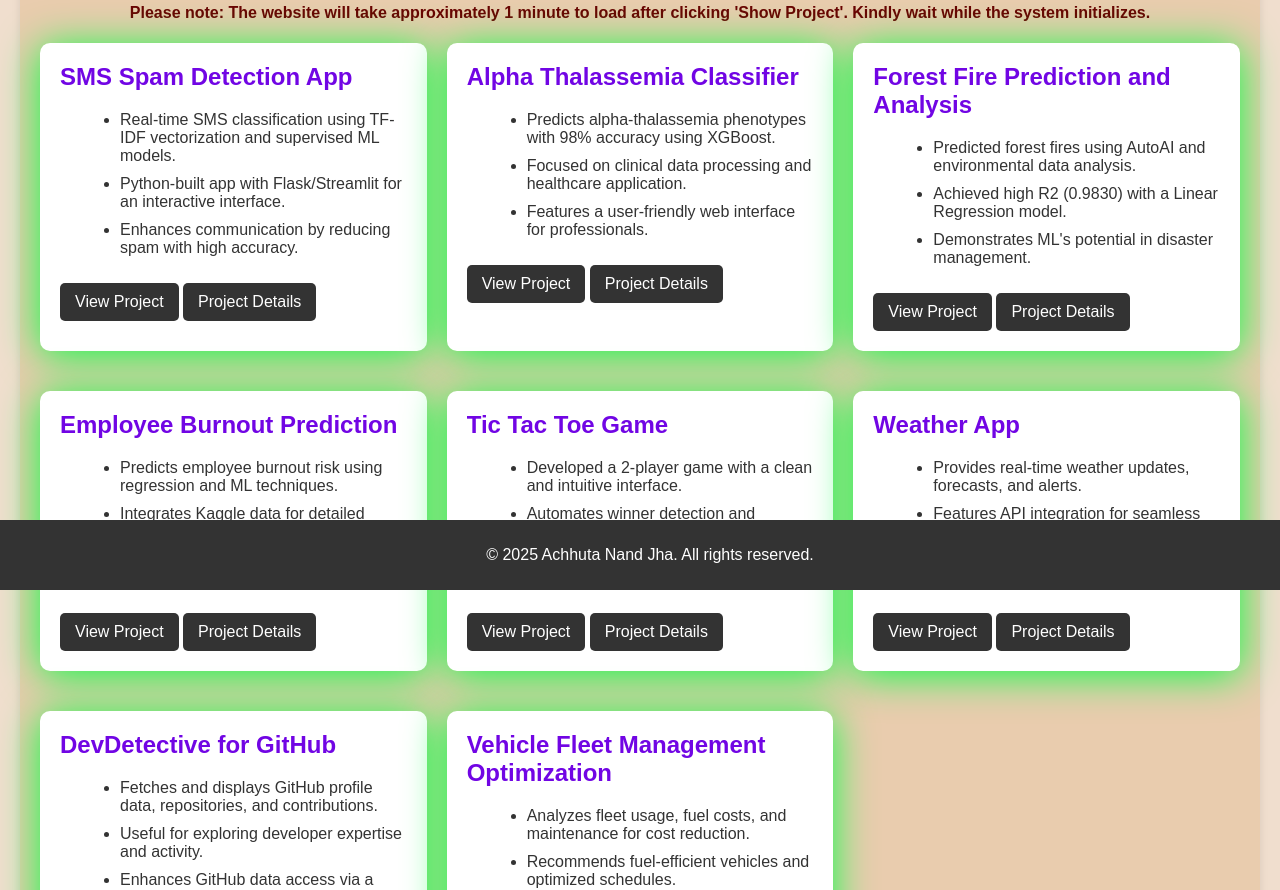
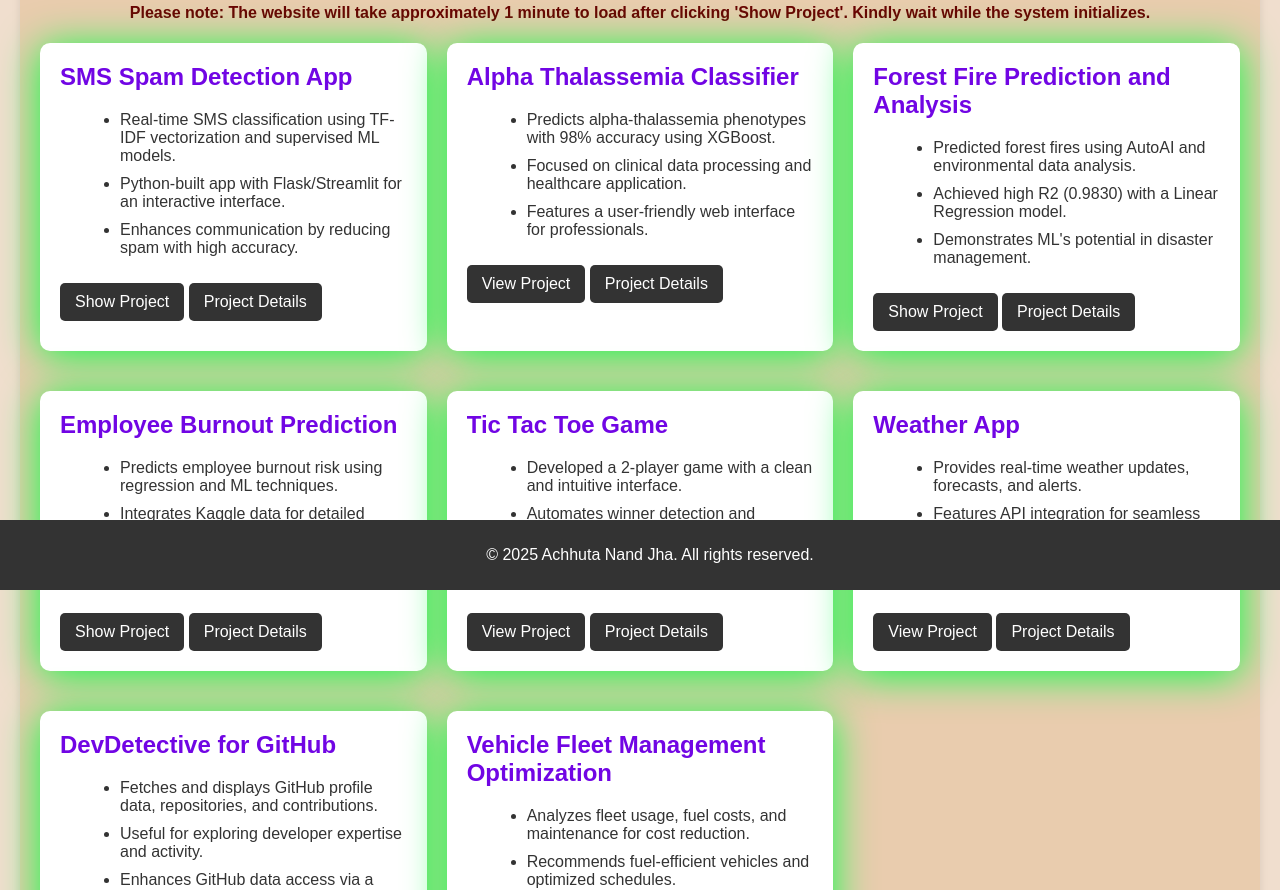
Before and after one commit to anjha1/portfolio-Projects, a plain HTML site: page index.html in a window 1280 px wide. Shown: the part 210-1100 px from the top of the page. Drawn offline with Linux system fonts and the light colour scheme.

Commit message:
Update index.html

```diff
--- a/index.html
+++ b/index.html
@@ -179,7 +179,7 @@
                     <li>Python-built app with Flask/Streamlit for an interactive interface.</li>
                     <li>Enhances communication by reducing spam with high accuracy.</li>
                 </ul>
-                <a href="https://sms-spam-detection-app.onrender.com/" target="_blank">View Project</a>
+                <a href="https://sms-spam-detection-app.onrender.com/" target="_blank">Show Project</a>
                 <a href="https://drive.google.com/file/d/1pIJjT69SP-pT_BAJcyFYpI1qlRhRzQfJ/view" target="_blank">Project Details</a>
             </div>
 
@@ -203,7 +203,7 @@
                     <li>Achieved high R2 (0.9830) with a Linear Regression model.</li>
                     <li>Demonstrates ML's potential in disaster management.</li>
                 </ul>
-                <a href="https://fwi-fire-weather-index-prediction-project.onrender.com/" target="_blank">View Project</a>
+                <a href="https://fwi-fire-weather-index-prediction-project.onrender.com/" target="_blank">Show Project</a>
                 <a href="https://docs.google.com/presentation/d/1H4SC7LzhdlLmLjnB8Uwgz9UG711DRrGT/present?slide=id.p1" target="_blank">Project Details</a>
             </div>
 
@@ -215,7 +215,7 @@
                     <li>Integrates Kaggle data for detailed analysis and real-time predictions.</li>
                     <li>Provides actionable insights to enhance employee well-being.</li>
                 </ul>
-                <a href="https://employee-burnout-prediction-and-analysis.onrender.com/" target="_blank">View Project</a>
+                <a href="https://employee-burnout-prediction-and-analysis.onrender.com/" target="_blank">Show Project</a>
                 <a href="https://docs.google.com/presentation/d/14FPMzLCGXlcPNu76mgrqzxUI_1qKScGa/present?slide=id.p1" target="_blank">Project Details</a>
             </div>
 
```
